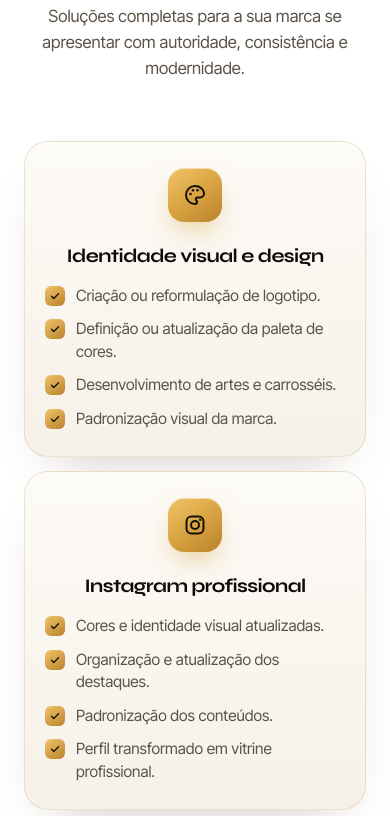
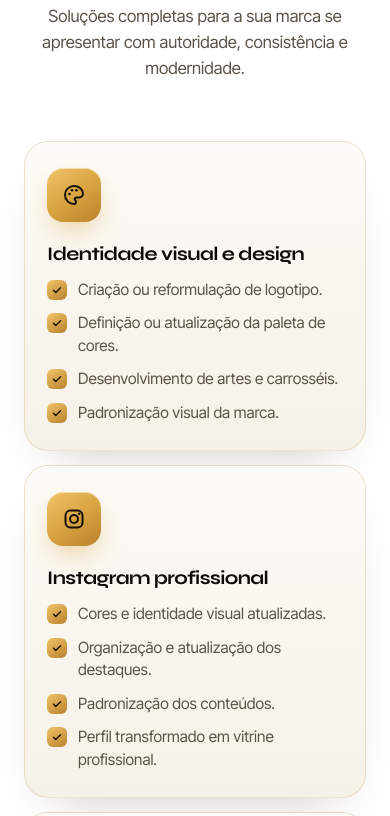
Before and after one commit to KauanScariot/lp-expansao-educacional, a plain HTML site: page digital.html in a window 390 px wide. Shown: the part 2139-2955 px from the top of the page. Drawn offline with Linux system fonts and the light colour scheme.

Commit message:
Expansão Digital: cards de serviços alinhados à esquerda no mobile
Co-Authored-By: Claude Opus 5.5 <noreply@anthropic.com>
Claude-Session: https://claude.ai/code/session_01BLTcZpwwpWmSLn86UuK6mC

```diff
--- a/assets/site.css
+++ b/assets/site.css
@@ -609,3 +609,11 @@ section{position:relative}
 .digi-svc .dcard:hover{border-color:rgba(168,114,28,.45);box-shadow:0 1px 0 rgba(255,255,255,.9) inset,0 30px 60px -30px rgba(60,40,10,.45)}
 .digi-svc .dcard h3{color:#0c0a07}
 .digi-svc .dcard li{color:#5a5247}
+
+/* Expansão Digital (mobile): cards alinhados à esquerda */
+@media (max-width:900px){
+  .digi-svc .dcard,.digi-svc .dcard:nth-child(4),.digi-svc .dcard:nth-child(5){text-align:left;align-items:flex-start;padding:26px 22px}
+  .digi-svc .dcard__icon{margin-bottom:20px}
+  .digi-svc .dcard h3{margin-bottom:14px}
+  .digi-svc .dcard ul{width:100%}
+}
--- a/digital.html
+++ b/digital.html
@@ -16,7 +16,7 @@
 <link rel="preload" as="font" type="font/woff2" href="assets/fonts/Syne-Bold.woff2" crossorigin>
 <link rel="preload" as="font" type="font/woff" href="assets/fonts/InterTight-Variable.woff" crossorigin>
 
-<link rel="stylesheet" href="assets/site.css?v=1795203553">
+<link rel="stylesheet" href="assets/site.css?v=1795203684">
 </head>
 <body data-ribbon-words="Identidade visual|Design|Instagram|Sites|Vídeos|Captação|Posicionamento|Presença digital">
 
```
Also changed, not shown: educacional.html (+1 -1 lines), index.html (+1 -1 lines).
